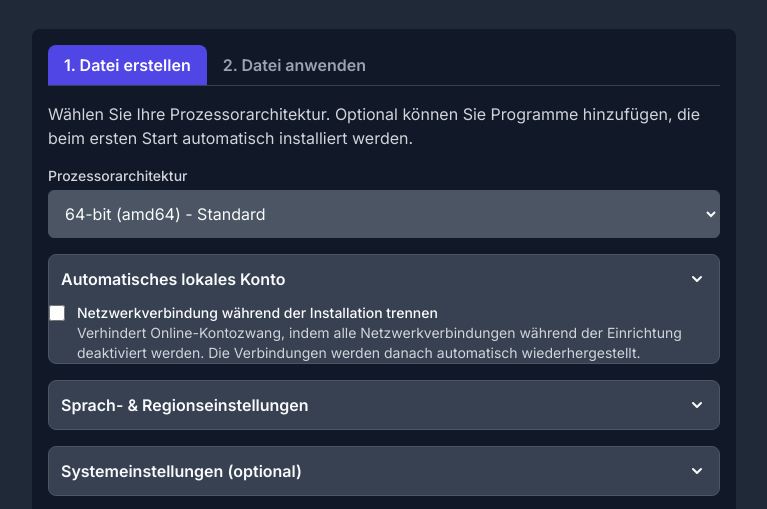
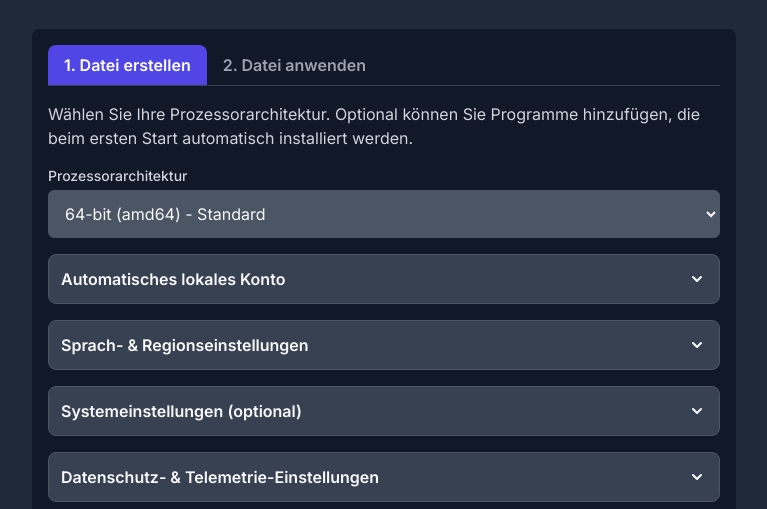
Before and after one commit to Config-Generators/config-generators.github.io, a plain HTML site: page index.html in a window 1280 px wide. Shown: the part 255-764 px from the top of the page, without its empty margins (256-1023 px from the left). Drawn offline with nearby package versions, Linux system fonts and the light colour scheme.

Commit message:
Update index.html

```diff
--- a/index.html
+++ b/index.html
@@ -81,16 +81,6 @@
                                 <path fill-rule="evenodd" d="M5.293 7.293a1 1 0 011.414 0L10 10.586l3.293-3.293a1 1 0 111.414 1.414l-4 4a1 1 0 01-1.414 0l-4-4a1 1 0 010-1.414z" clip-rule="evenodd" />
                             </svg>
                         </button>
-                        <!-- Network Disconnect Section -->
-                        <div class="relative flex items-start">
-                            <div class="flex items-center h-5">
-                                <input id="disconnect-network" type="checkbox" class="h-4 w-4 rounded" style="background-color: var(--bg-light); border-color: var(--bg-light); color: var(--brand-primary);">
-                            </div>
-                            <div class="ml-3 text-sm">
-                                <label for="disconnect-network" class="font-medium" style="color: var(--text-light);">Netzwerkverbindung während der Installation trennen</label>
-                                <p style="color: var(--text-dark);">Verhindert Online-Kontozwang, indem alle Netzwerkverbindungen während der Einrichtung deaktiviert werden. Die Verbindungen werden danach automatisch wiederhergestellt.</p>
-                            </div>
-                        </div>
                         <div x-show="open" x-collapse x-cloak class="p-4 border-t border-gray-700 space-y-4" style="border-color: var(--bg-light);">
                             <p class="text-sm" style="color: var(--text-dark);">Geben Sie einen Benutzernamen und optional ein Passwort ein, um ein lokales Konto automatisch zu erstellen.</p>
                             <div>
@@ -101,7 +91,6 @@
                                 <label for="password" class="block text-sm font-medium mb-1" style="color: var(--text-dark);">Passwort (optional)</label>
                                 <input type="text" id="password" class="w-full border rounded-md p-3" style="background-color: var(--bg-light); border-color: var(--bg-light); color: var(--text-light);">
                             </div>
-                            <!-- Network Disconnect Section -->
                             <div class="relative flex items-start">
                                 <div class="flex items-center h-5">
                                     <input id="disconnect-network" type="checkbox" class="h-4 w-4 rounded" style="background-color: var(--bg-light); border-color: var(--bg-light); color: var(--brand-primary);">
```
